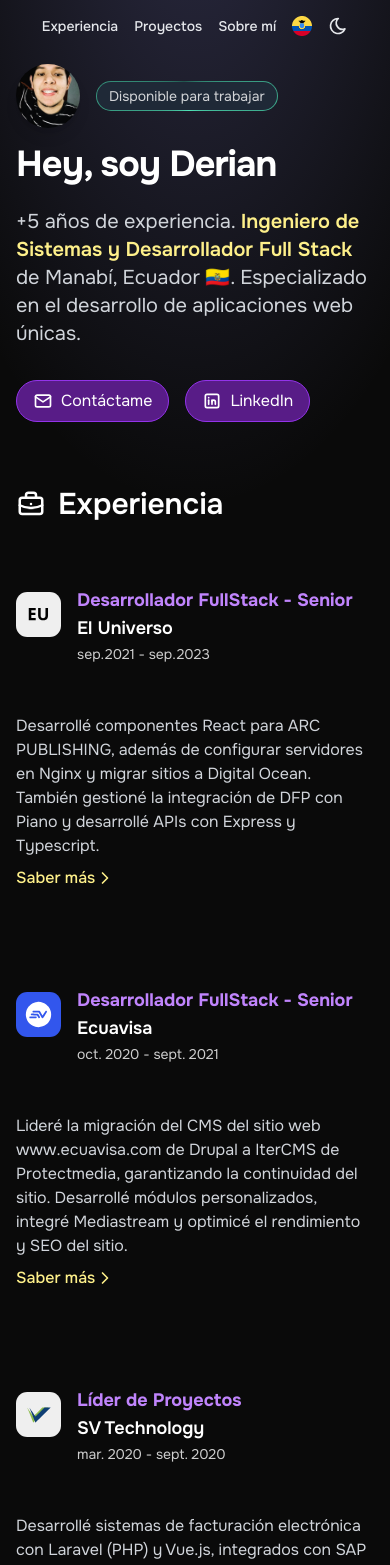
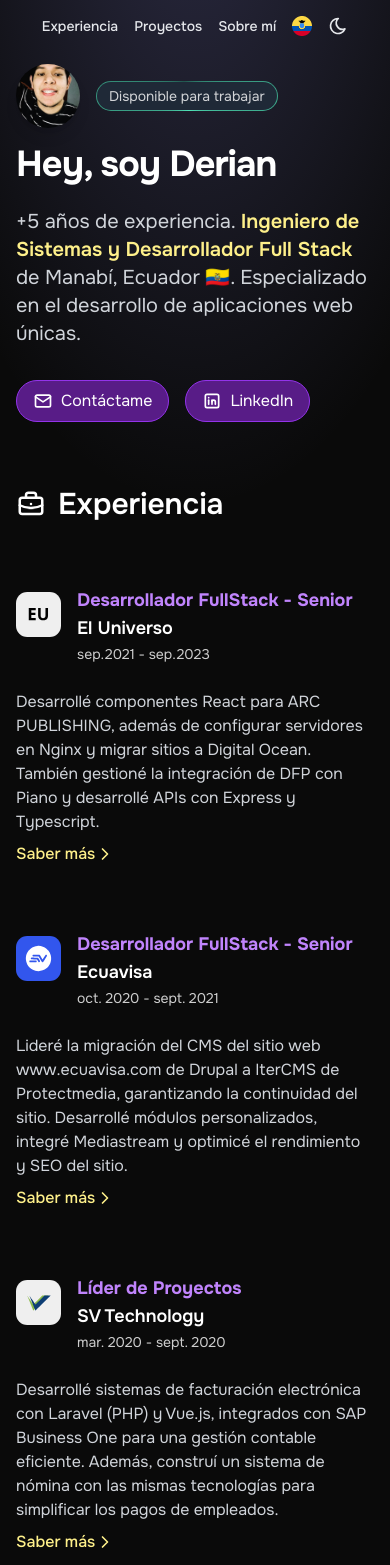
Before and after one commit to pintoderian/dpinto.dev, a Next.js app: page / in a window 390 px wide. Shown: the top 1565 px of the page. Built offline with nearby package versions, Linux system fonts and the light colour scheme.

Commit message:
Update layout styles in experience section.

```diff
--- a/src/app/components/experience/index.tsx
+++ b/src/app/components/experience/index.tsx
@@ -22,9 +22,9 @@
       {experiences.map((experience, index) => {
         const Icon = icons[experience.icon];
         return (
-          <li key={`experience-${index}`} className="mb-8">
+          <li key={`experience-${index}`} className="lg:mb-4">
             <div className="relative pb-12 grid md:grid-cols-5 md:gap-8 md:space-x-4">
-              <div className="relative pb-12 md:col-span-2">
+              <div className="relative pb-6 lg:pb-12 md:col-span-2">
                 <div className="flex flex-row items-start gap-4">
                   <div className="mt-1.5">
                     <Icon />
```
